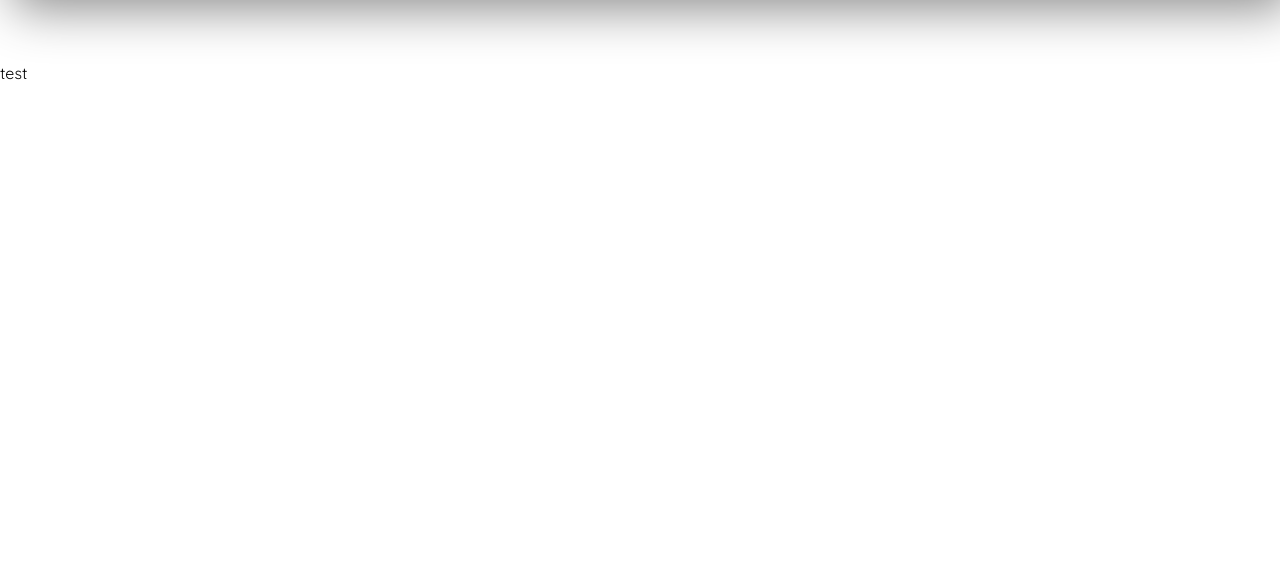
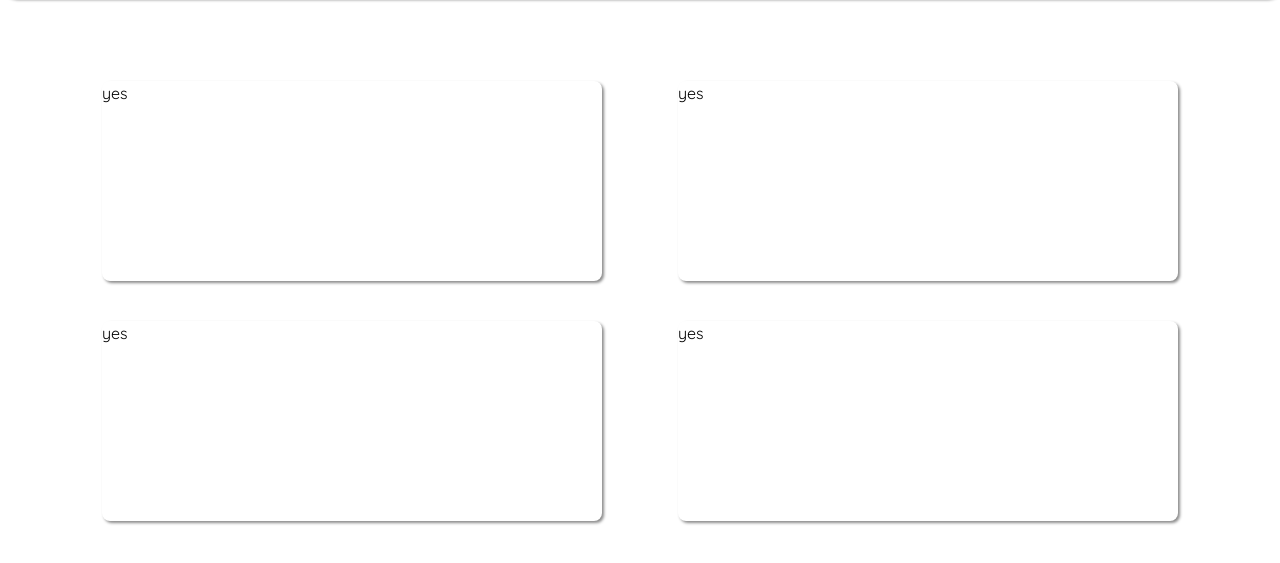
Before and after one commit to Zovixii/companycons, a plain HTML site: page index.html in a window 1280 px wide. Shown: the part 83-646 px from the top of the page. Drawn offline with Linux system fonts and the light colour scheme.

Commit message:
Added ability for multiple boxes to contain company information | adjusted neumorphism to be stricter and therefore more noticeable.

```diff
--- a/index.html
+++ b/index.html
@@ -29,7 +29,18 @@
 
     <!-- Main -->
     <main>
-      test
+      <div class="companyBox">
+        yes
+      </div>
+      <div class="companyBox">
+        yes
+      </div>
+      <div class="companyBox">
+        yes
+      </div>
+      <div class="companyBox">
+        yes
+      </div>
     </main>
 
     <!-- Footer -->
--- a/styles.css
+++ b/styles.css
@@ -40,7 +40,7 @@ nav
   max-height: 100px;
   border-radius: 0 0 15px 15px;
   /* TEMP #box-shadow: 12px 12px 50px #8c8c8c, -12px -12px 50px #ffffff; */
-  box-shadow: 12px 12px 50px var(--shadow-dark);
+  box-shadow: 3px 3px 3px var(--shadow-dark);
   width: 100%;
   z-index: 15;
 
@@ -63,7 +63,21 @@ nav h1
 
 main
 {
+  display: flex;
   margin-top: 5%;
+  width: 90%;
+  max-width: 1700px;
+  margin: 5% auto 0;
+  flex-wrap: wrap;
+}
+
+.companyBox
+{
+  border-radius: 8px;
+  box-shadow: 2px 2px 3px var(--shadow-dark);
+  min-width: 500px;
+  min-height: 200px;
+  margin: 20px auto;
 }
 
 /*
@@ -72,4 +86,4 @@ main
  * Make individual boxes (like per company)
  * raised or indented
  * Make all buttons indented.
- * /
+ * */
```
